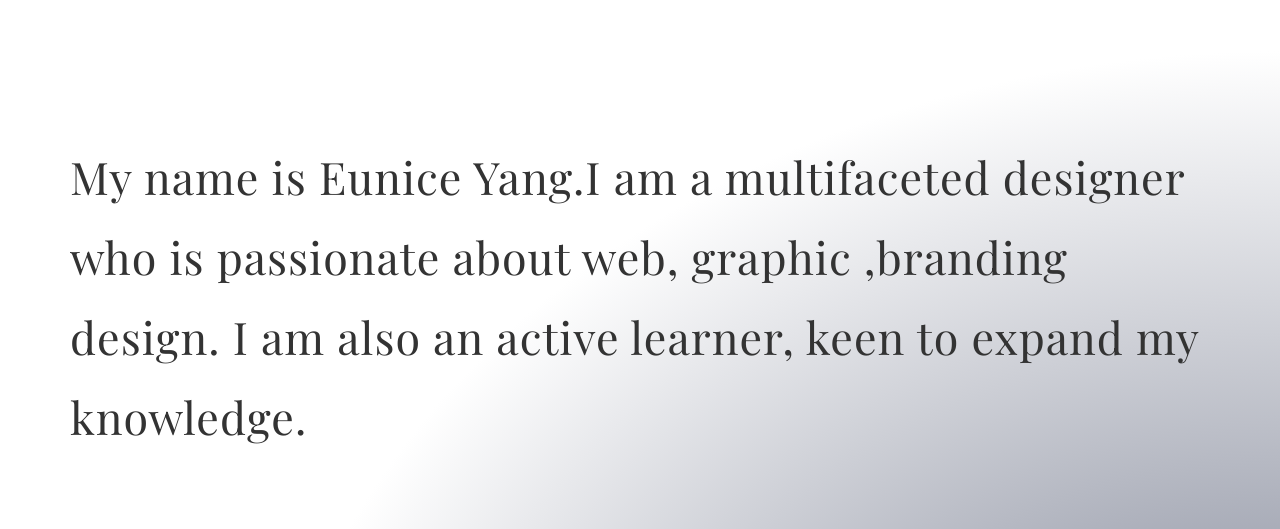
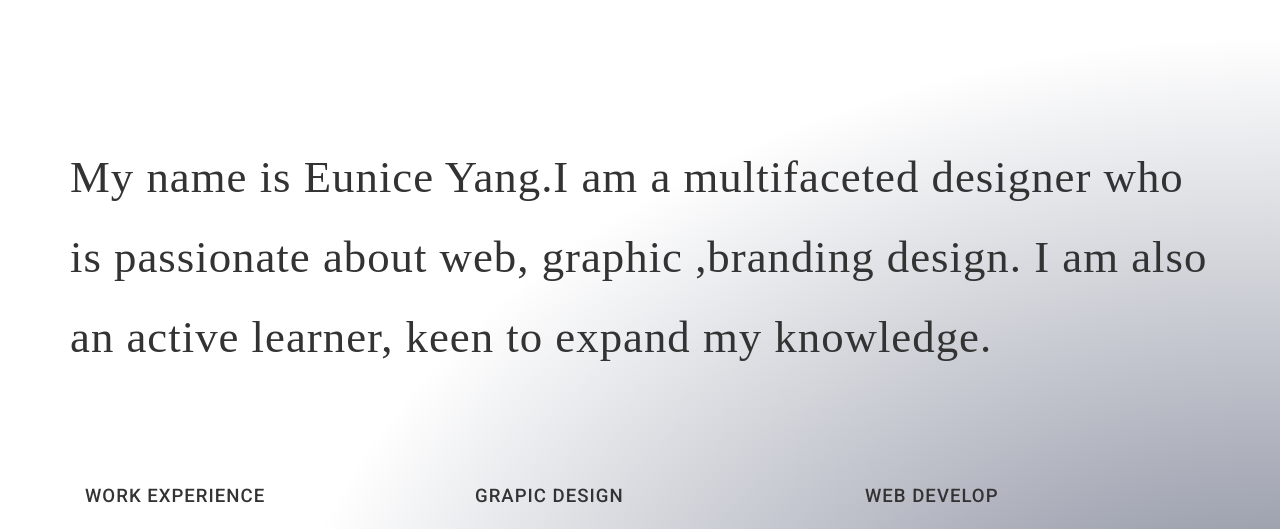
Before and after one commit to bestbrownie/FOLIO, a plain HTML site: page about.html in a window 1280 px wide. Shown: the part 153-682 px from the top of the page. Drawn offline with nearby package versions, Linux system fonts and the light colour scheme.

Commit message:
Add files via upload

```diff
--- a/css/style.css
+++ b/css/style.css
@@ -511,7 +511,7 @@ img.common-img {
         font-size: 3.5vw;
         line-height: 80px;
         letter-spacing: 1px;
-        font-family: 'Playfair Display', serif;
+        font-family: 'Times New Roman', Times, serif;
         font-weight: 1000px;
         margin-top: 0;
         margin-bottom: 150px;
@@ -523,7 +523,6 @@ img.common-img {
     .title-text {
         font-family: 'Roboto', sans-serif;
         font-size: 18.6px;
-        text-decoration: underline;
         font-weight: 500px;
         letter-spacing: 1px;
         line-height: 38px;
```
